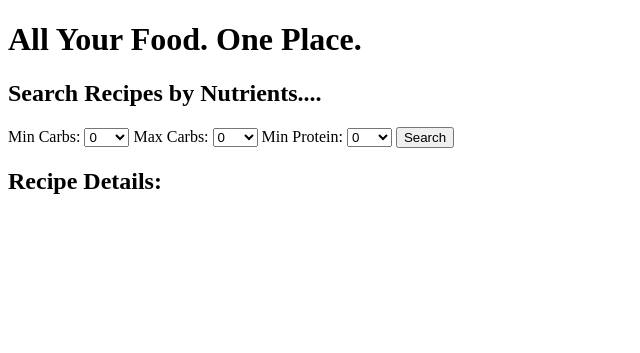
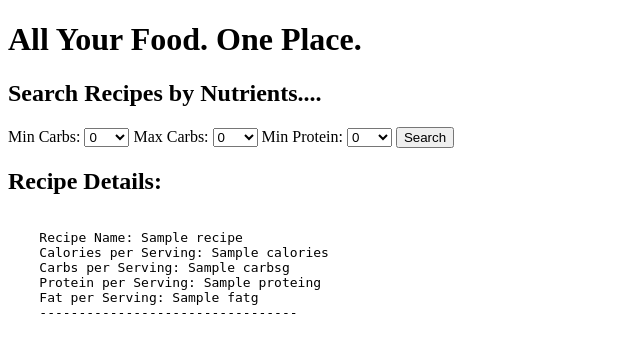
Before and after one commit to manishnaini/Spoonacular, a Flask app: template templates/index.html in a window 1280 px wide. Shown: the top 353 px of the page, without its empty margins (0-640 px from the left). Run offline with Flask 3, Linux system fonts and the light colour scheme; the template is opened without the code that fills it: most values are stand-ins (such as "Sample title", 1, 10 or a date in 2020).

Commit message:
added recipe details

```diff
--- a/templates/index.html
+++ b/templates/index.html
@@ -34,6 +34,18 @@
     </from>
 
     <!-- Display Recipe Details if Available -->
+    {% if recipe_details %}
     <h2>Recipe Details:</h2>
+    <pre>
+    {% for recipe in recipe_details %}
+    Recipe Name: {{ recipe['name'] }}
+    Calories per Serving: {{ recipe['calories'] }}
+    Carbs per Serving: {{ recipe['carbs'] }}g
+    Protein per Serving: {{ recipe['protein'] }}g
+    Fat per Serving: {{ recipe['fat'] }}g
+    ---------------------------------
+    {% endfor %}
+    </pre>
+    {% endif %}
 </body>
 </html>
```
